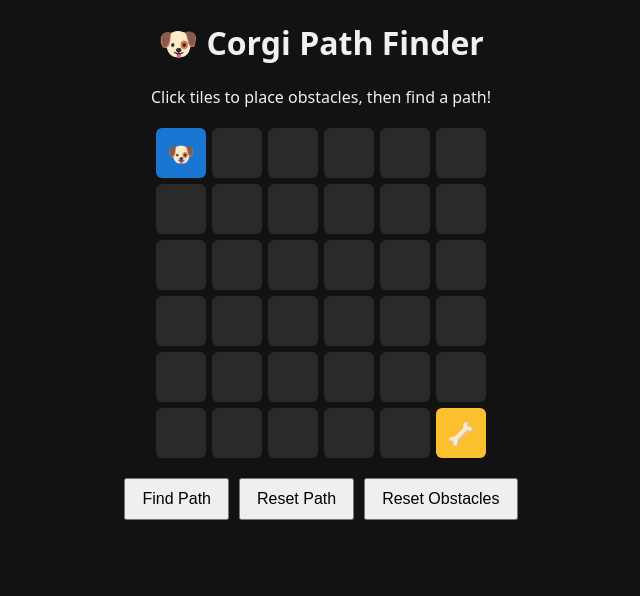
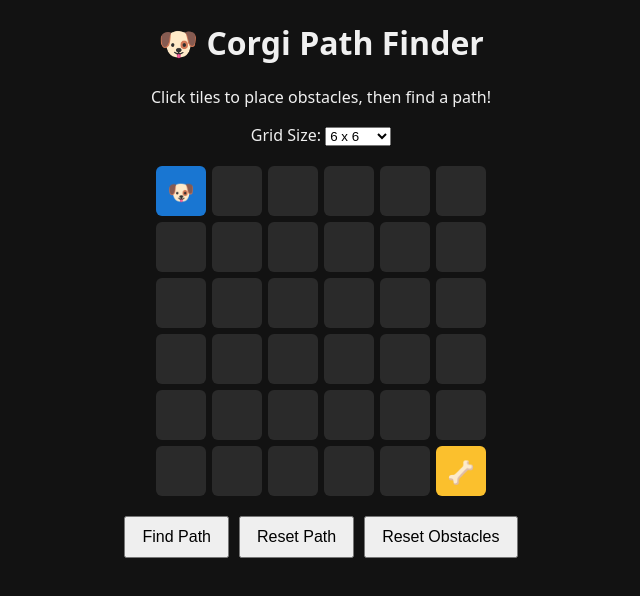
Before and after one commit to brendanbobryk/corgi-path-finder, a React (Vite) app in the folder corgi-path-finder/: page / in a window 1280 px wide. Shown: the top 596 px of the page, without its empty margins (319-959 px from the left). Built offline with nearby package versions, Linux system fonts and the light colour scheme.

Commit message:
added customizable grid size

```diff
--- a/corgi-path-finder/src/App.jsx
+++ b/corgi-path-finder/src/App.jsx
@@ -1,18 +1,20 @@
 import { useState } from "react";
 
-const GRID_SIZE = 6;
+const MIN_SIZE = 4;
+const MAX_SIZE = 10;
 
-const createGrid = () =>
-  Array.from({ length: GRID_SIZE }, () =>
-    Array.from({ length: GRID_SIZE }, () => 0)
+const createGrid = (size) =>
+  Array.from({ length: size }, () =>
+    Array.from({ length: size }, () => 0)
   );
 
 export default function App() {
-  const [grid, setGrid] = useState(createGrid);
+  const [gridSize, setGridSize] = useState(6);
+  const [grid, setGrid] = useState(() => createGrid(6));
   const [path, setPath] = useState([]);
 
   const start = [0, 0];
-  const end = [GRID_SIZE - 1, GRID_SIZE - 1];
+  const end = [gridSize - 1, gridSize - 1];
 
   const toggleCell = (r, c) => {
     if (
@@ -52,8 +54,8 @@ export default function App() {
         if (
           nr >= 0 &&
           nc >= 0 &&
-          nr < GRID_SIZE &&
-          nc < GRID_SIZE &&
+          nr < gridSize &&
+          nc < gridSize &&
           grid[nr][nc] === 0 &&
           !visited.has([nr, nc].toString())
         ) {
@@ -72,7 +74,14 @@ export default function App() {
   };
 
   const resetObstacles = () => {
-    setGrid(createGrid());
+    setGrid(createGrid(gridSize));
+    setPath([]);
+  };
+
+  const handleSizeChange = (e) => {
+    const newSize = Number(e.target.value);
+    setGridSize(newSize);
+    setGrid(createGrid(newSize));
     setPath([]);
   };
 
@@ -81,7 +90,28 @@ export default function App() {
       <h1>🐶 Corgi Path Finder</h1>
       <p>Click tiles to place obstacles, then find a path!</p>
 
-      <div className="grid">
+      <div style={{ marginBottom: "10px" }}>
+        <label>
+          Grid Size:{" "}
+          <select value={gridSize} onChange={handleSizeChange}>
+            {Array.from(
+              { length: MAX_SIZE - MIN_SIZE + 1 },
+              (_, i) => MIN_SIZE + i
+            ).map((size) => (
+              <option key={size} value={size}>
+                {size} x {size}
+              </option>
+            ))}
+          </select>
+        </label>
+      </div>
+
+      <div
+        className="grid"
+        style={{
+          gridTemplateColumns: `repeat(${gridSize}, 50px)`,
+        }}
+      >
         {grid.map((row, r) =>
           row.map((cell, c) => {
             const isStart = r === start[0] && c === start[1];
@@ -113,6 +143,7 @@ export default function App() {
           display: "flex",
           gap: "10px",
           justifyContent: "center",
+          marginTop: "10px",
         }}
       >
         <button onClick={findPath}>Find Path</button>
```
